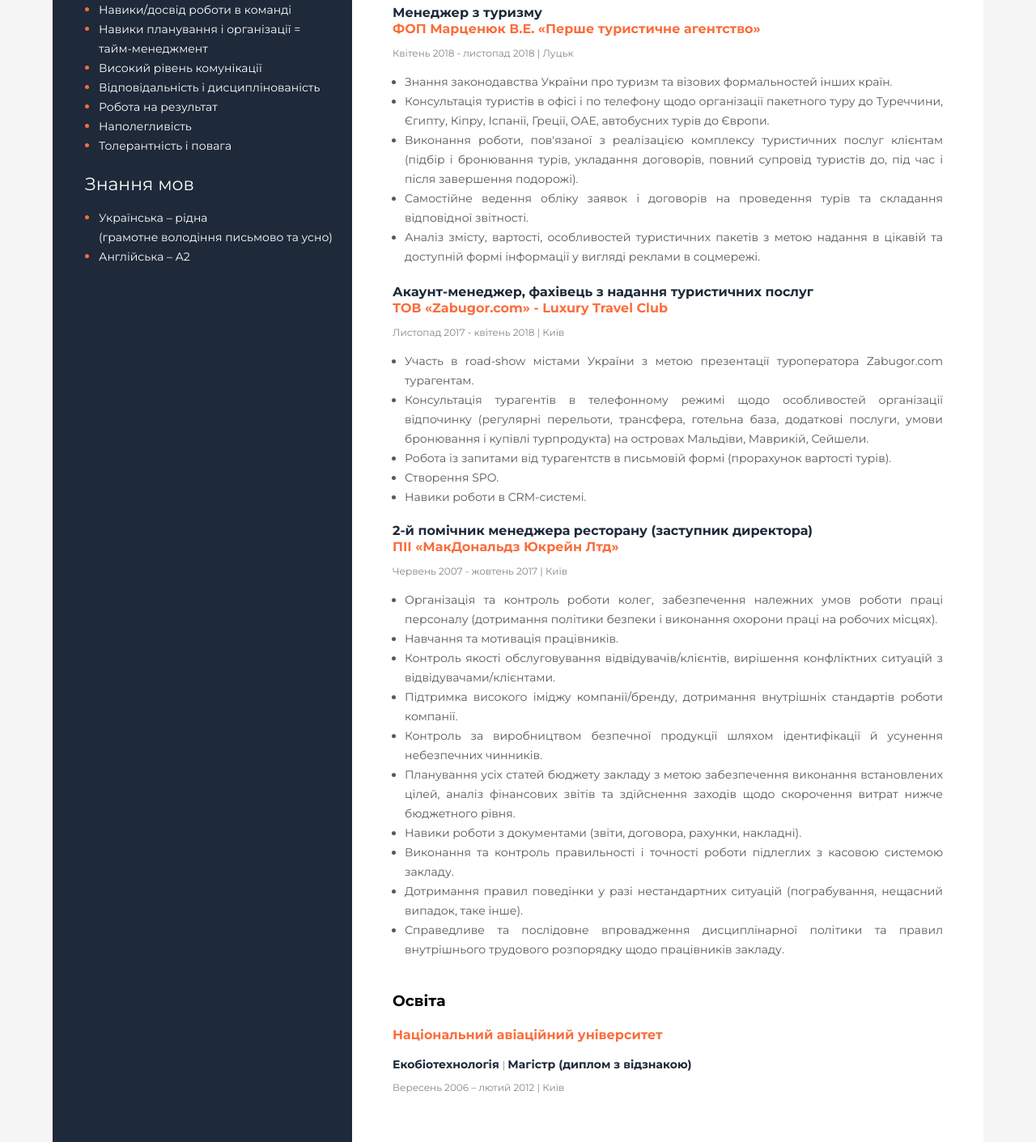
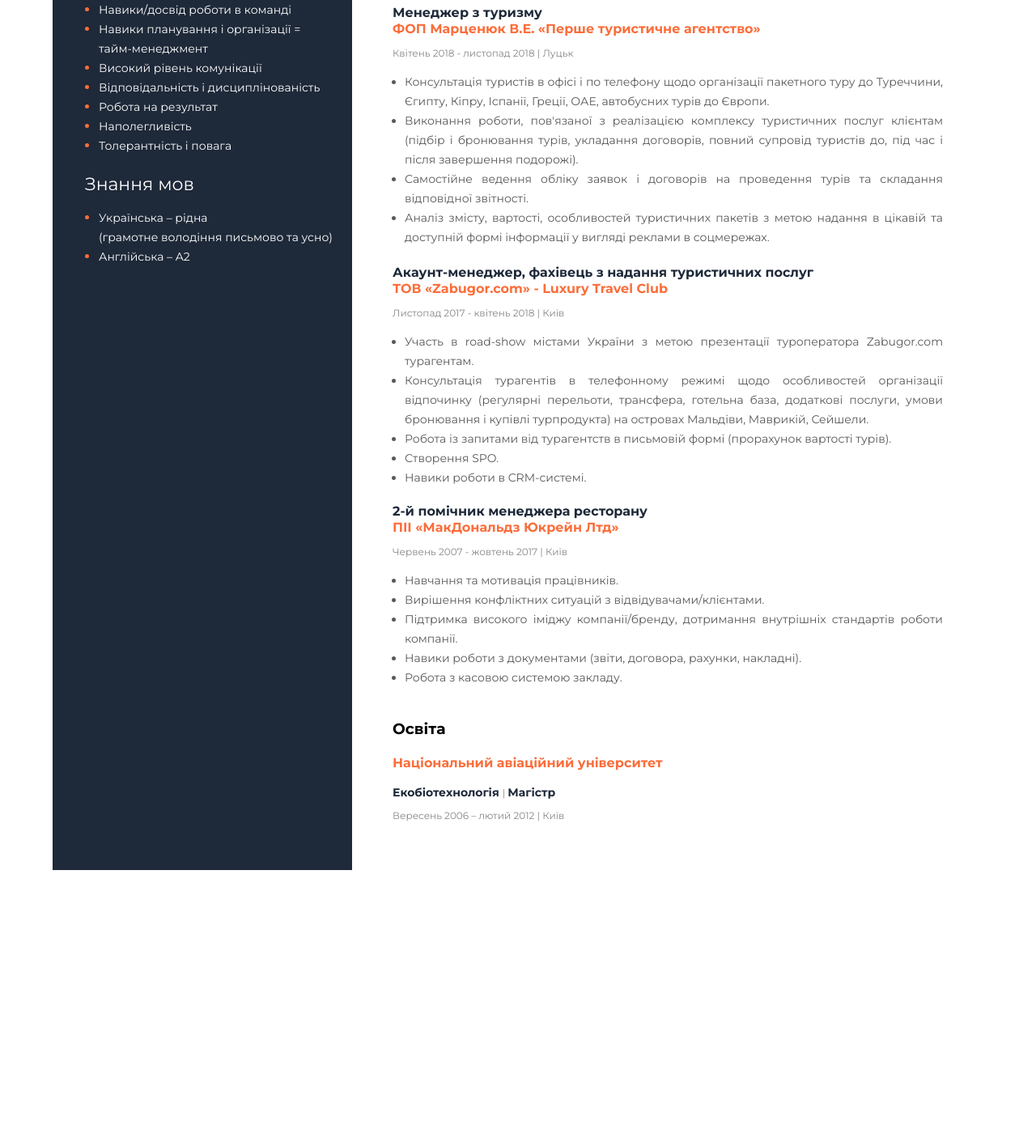
Before and after one commit to MariDei/CV, a plain HTML site: page index.html in a window 1280 px wide. Shown: the part 831-2242 px from the top of the page at 81% size. After the commit the page ends 1914 px from the top, so only its background shows below. Drawn offline with Linux system fonts and the light colour scheme.

Commit message:
Updated html+css files

```diff
--- a/index.html
+++ b/index.html
@@ -37,7 +37,7 @@
              <!--Company1-->
             <div>
                 <h4 class="work-position">Cтарший фахівець з туристичного обслуговування по роботі з агенціями (куратор) відділу продажу <span class="organization"> <br> ТОВ "Корал Тревел"</span></h4>
-                <p class="period">Грудень 2018 - теперішній час  <span class="line">| </span>Київ</p>
+                <p class="period">Грудень 2018 - теперішній час  <span class="line">| </span>Київ (працюю по 4 год з пн по пт)</p>
                 <ul class="work-list">
                     <li class="work-list-item">Консультація і супровід партнерів франчайзингових агентств «Корал Тревел» стосовно особливостей роботи в мережі (підтримка постійної комунікації з працівниками 45 туристичних агентств).</li>
                     <li class="work-list-item">Збільшення ефективності продажів турагентств шляхом контролю за виконанням планів партнерів, аналізу поточних результатів і прогнозу майбутніх із залученням ефективних маркетингових акцій.</li>
@@ -50,11 +50,10 @@
                 <h4 class="work-position">Менеджер з туризму <span class="organization"> <br> ФОП Марценюк В.Е. «Перше туристичне агентство»</span></h4>
                 <p class="period">Квітень 2018 - листопад 2018 <span class="line">| </span>Луцьк</p>
                 <ul class="work-list">
-                    <li class="work-list-item">Знання законодавства України про туризм та візових формальностей інших країн.</li>
                     <li class="work-list-item">Консультація туристів в офісі і по телефону щодо організації пакетного туру до Туреччини, Єгипту, Кіпру, Іспанії, Греції, ОАЕ, автобусних турів до Європи.</li>
                     <li class="work-list-item">Виконання роботи, пов'язаної з реалізацією  комплексу туристичних послуг клієнтам (підбір і бронювання турів, укладання договорів, повний супровід туристів до, під час і після завершення подорожі).</li>
                     <li class="work-list-item">Самостійне ведення обліку заявок і договорів на проведення турів та складання відповідної звітності.</li>
-                    <li class="work-list-item">Аналіз змісту, вартості, особливостей туристичних пакетів з метою надання в цікавій та доступній формі інформації у вигляді реклами в соцмережі.</li>
+                    <li class="work-list-item">Аналіз змісту, вартості, особливостей туристичних пакетів з метою надання в цікавій та доступній формі інформації у вигляді реклами в соцмережах.</li>
                 </ul>
             </div>
             <!--Company3-->
@@ -71,19 +70,14 @@
             </div>
              <!--Company4-->
              <div>
-                <h4 class="work-position-4">2-й помічник менеджера ресторану (заступник директора) <span class="organization"> <br>ПІІ «МакДональдз Юкрейн Лтд»</span></h4>
+                <h4 class="work-position-4">2-й помічник менеджера ресторану<span class="organization"> <br>ПІІ «МакДональдз Юкрейн Лтд»</span></h4>
                 <p class="period">Червень 2007 - жовтень 2017 <span class="line">| </span>Київ</p>
                 <ul class="work-list">
-                    <li class="work-list-item">Організація та контроль роботи колег, забезпечення належних умов роботи праці персоналу (дотримання політики безпеки і виконання охорони праці на робочих місцях).</li>
                     <li class="work-list-item">Навчання та мотивація працівників.</li>
-                    <li class="work-list-item">Контроль якості обслуговування відвідувачів/клієнтів, вирішення конфліктних ситуацій з відвідувачами/клієнтами.</li>
+                    <li class="work-list-item">Вирішення конфліктних ситуацій з відвідувачами/клієнтами.</li>
                     <li class="work-list-item">Підтримка високого іміджу компанії/бренду, дотримання внутрішніх стандартів роботи компанії.</li>
-                    <li class="work-list-item">Контроль за виробництвом безпечної продукції шляхом ідентифікації й усунення небезпечних чинників.</li>
-                    <li class="work-list-item">Планування усіх статей бюджету закладу з метою забезпечення виконання встановлених цілей, аналіз фінансових звітів та здійснення заходів щодо скорочення витрат нижче бюджетного рівня.</li>
                     <li class="work-list-item">Навики роботи з документами (звіти, договора, рахунки, накладні).</li>
-                    <li class="work-list-item">Виконання та  контроль правильності і точності роботи підлеглих з касовою системою закладу.</li>
-                    <li class="work-list-item">Дотримання правил поведінки у разі нестандартних ситуацій (пограбування, нещасний випадок, таке інше).</li>
-                    <li class="work-list-item">Справедливе та послідовне впровадження дисциплінарної політики та правил внутрішнього трудового розпорядку щодо працівників закладу.</li>
+                    <li class="work-list-item">Робота з касовою системою закладу.</li>
                 </ul>
             </div>
         </div>
@@ -91,7 +85,7 @@
         <div class="education">
             <h3 class="title">Освіта</h3>
             <h4 class="education-establishment">Національний авіаційний університет</h4>
-            <h4 class="specialty">Екобіотехнологія <span class="line">| </span> Магістр (диплом з відзнакою)</h4>
+            <h4 class="specialty">Екобіотехнологія <span class="line">| </span> Магістр </h4>
             <p class="period">Вересень 2006  – лютий 2012 <span class="line">| </span>Київ</p>
         </div>
     </div>
--- a/styles/styles.css
+++ b/styles/styles.css
@@ -1,6 +1,5 @@
 body {
     font-family: 'Montserrat', sans-serif;
-    background-color: whitesmoke;
 }
 /* main styles */
 .main {
```
